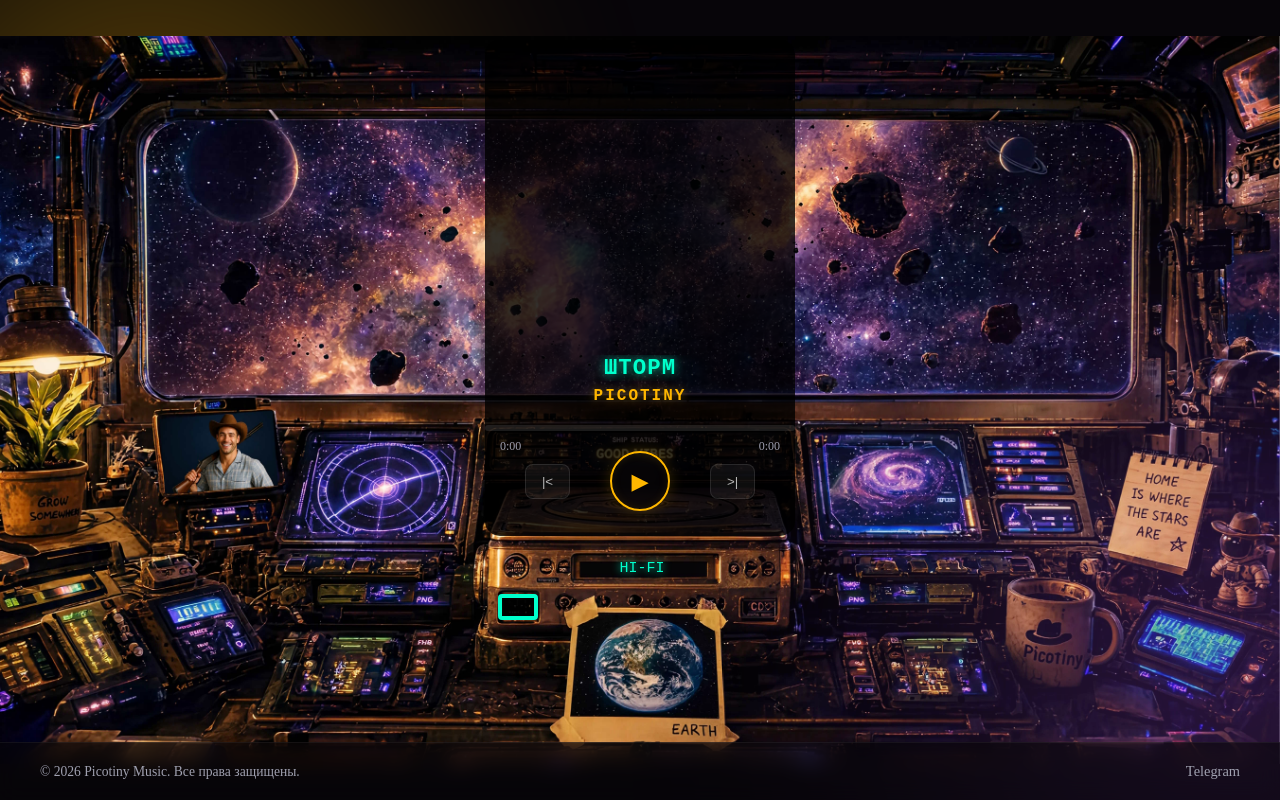
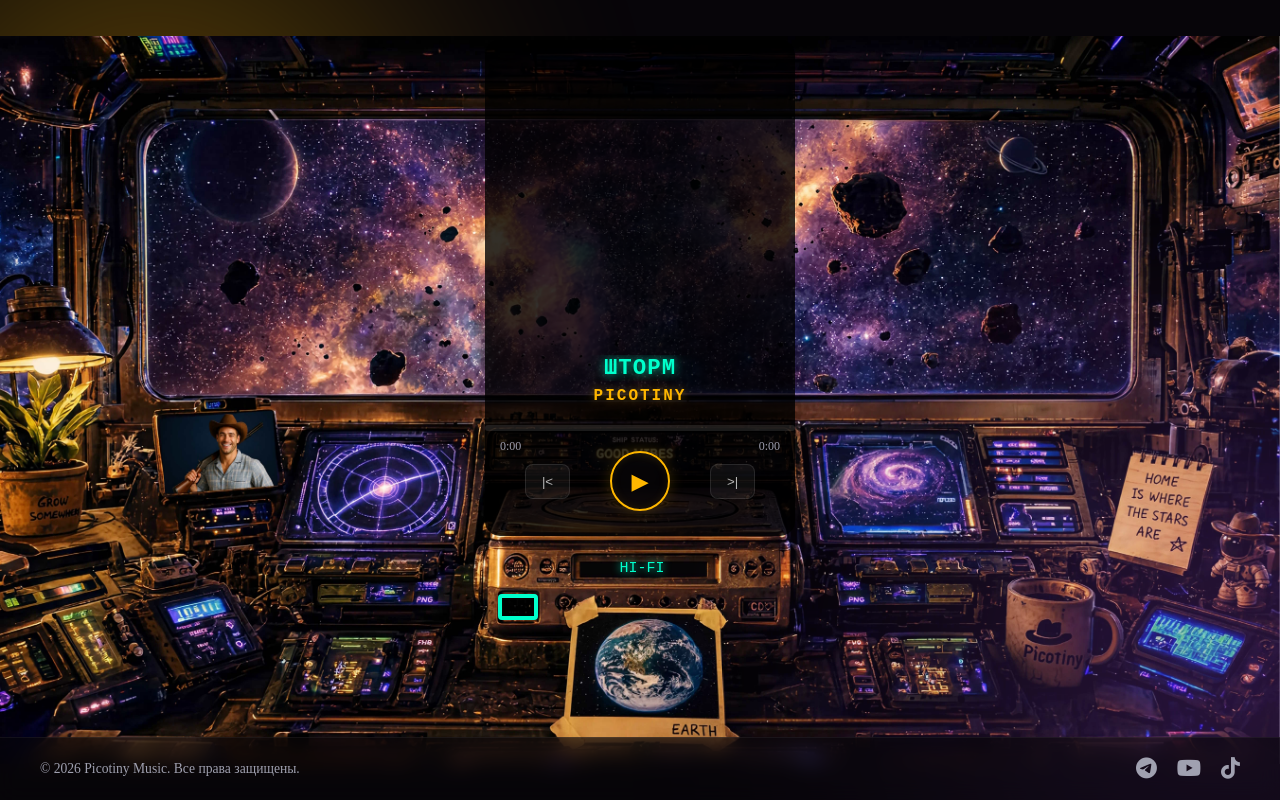
Before and after one commit to picotiny/picotiny.github.io, a plain HTML site: page index.html in a window 1280 px wide. Shown: the top 800 px of the page. Drawn offline with Linux system fonts and the light colour scheme; no server answers.

Commit message:
Add files via upload

```diff
--- a/index.html
+++ b/index.html
@@ -4,6 +4,7 @@
     <meta charset="UTF-8">
     <meta name="viewport" content="width=device-width, initial-scale=1.0">
     <title>Picotiny Music</title>
+    <link rel="stylesheet" href="https://cdnjs.cloudflare.com/ajax/libs/font-awesome/6.4.2/css/all.min.css">
     <link rel="stylesheet" href="styles.css">
 </head>
 <body>
@@ -17,7 +18,7 @@
 
     <div class="player-container">
         <div class="cover-wrapper">
-            <img src="https://images.unsplash.com/photo-1614613535308-eb5fbd3d2c17?w=500&q=80" id="cover" alt="Cover">
+            <img src="https://images.unsplash.com/photo-1614613535308-eb5fbd3d2c17" id="cover" alt="Cover">
         </div>
 
         <div class="track-info">
@@ -49,7 +50,15 @@
             © 2026 Picotiny Music. Все права защищены.
         </div>
         <div class="footer-links">
-            <a href="https://t.me/arachnanotes" target="_blank" rel="noopener noreferrer" class="footer-link">Telegram</a>
+            <a href="https://t.me/arachnanotes" target="_blank" rel="noopener noreferrer" class="footer-link" title="Telegram">
+                <i class="fa-brands fa-telegram"></i>
+            </a>
+            <a href="https://www.youtube.com/@picotiny" target="_blank" rel="noopener noreferrer" class="footer-link" title="YouTube">
+                <i class="fa-brands fa-youtube"></i>
+            </a>
+            <a href="https://www.tiktok.com/@picotiny_music" target="_blank" rel="noopener noreferrer" class="footer-link" title="TikTok">
+                <i class="fa-brands fa-tiktok"></i>
+            </a>
         </div>
     </footer>
 
--- a/styles.css
+++ b/styles.css
@@ -241,25 +241,30 @@
     font-weight: 300;
 }
 
+/* Новые стили для кнопок-иконок в футере */
 .footer-links {
     display: flex;
-    gap: 24px;
+    gap: 20px; /* Расстояние между значками */
+    align-items: center;
 }
 
 .footer-link {
     color: var(--text-muted);
     text-decoration: none;
-    font-size: 0.9rem;
-    font-weight: 400;
+    font-size: 1.35rem; /* Делаем иконки крупнее и заметнее */
     transition: all 0.2s ease;
-    position: relative;
+    display: inline-flex;
+    align-items: center;
+    justify-content: center;
 }
 
+/* Эффект неонового свечения при наведении */
 .footer-link:hover {
-    color: var(--text-main);
-    text-shadow: 0 0 8px rgba(255, 255, 255, 0.6);
+    color: #00ffcc; /* Бирюзовый цвет в цвет экрана плеера */
+    text-shadow: 0 0 10px rgba(0, 255, 204, 0.8),
+                 0 0 20px rgba(0, 255, 204, 0.4);
+    transform: scale(1.15); /* Легкое увеличение при наведении */
 }
-
 .cockpit-interface {
     position: absolute;
     inset: 0;
```
